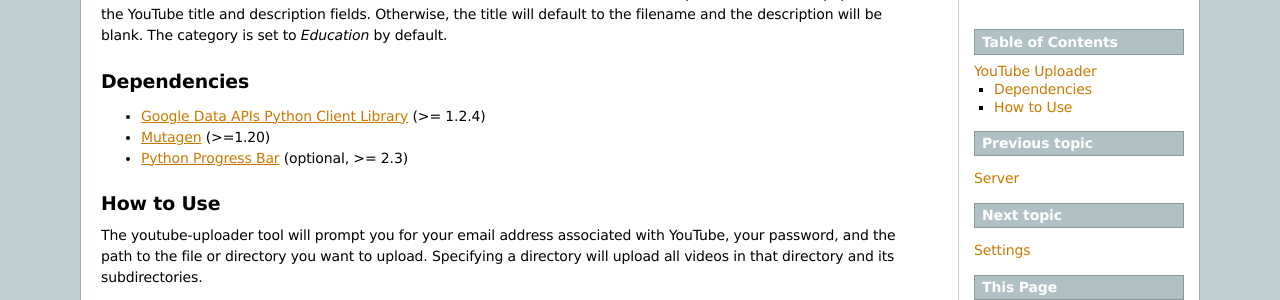
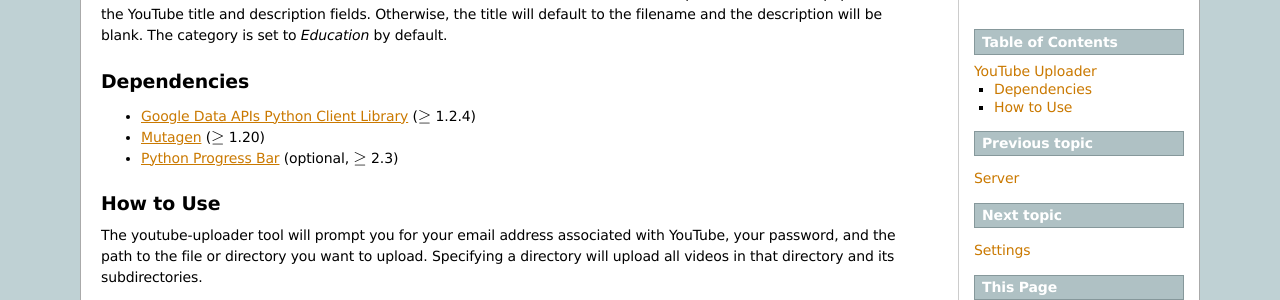
Before and after one commit to Freeseer/freeseer, a Sphinx documentation site: the page built from source/userguide/youtube-uploader.rst, in a window 1280 px wide. Shown: the part 150-450 px from the top of the page. Built offline with Sphinx 7.4.7, drawn with Linux system fonts in a browser that asks for light colours.

Commit message:
Use LaTeX "greater than or equal" symbols instead of >=

```diff
--- a/source/userguide/youtube-uploader.rst
+++ b/source/userguide/youtube-uploader.rst
@@ -13,9 +13,9 @@ The category is set to *Education* by default.
 Dependencies
 ------------
 
-* `Google Data APIs Python Client Library <https://code.google.com/p/gdata-python-client/downloads/list>`_ (>= 1.2.4)
-* `Mutagen <http://code.google.com/p/mutagen/downloads/list>`_ (>=1.20)
-* `Python Progress Bar <http://code.google.com/p/python-progressbar/downloads/list>`_ (optional, >= 2.3)
+* `Google Data APIs Python Client Library <https://code.google.com/p/gdata-python-client/downloads/list>`_ (:math:`\geq` 1.2.4)
+* `Mutagen <http://code.google.com/p/mutagen/downloads/list>`_ (:math:`\geq` 1.20)
+* `Python Progress Bar <http://code.google.com/p/python-progressbar/downloads/list>`_ (optional, :math:`\geq` 2.3)
 
 How to Use
 ----------
```
